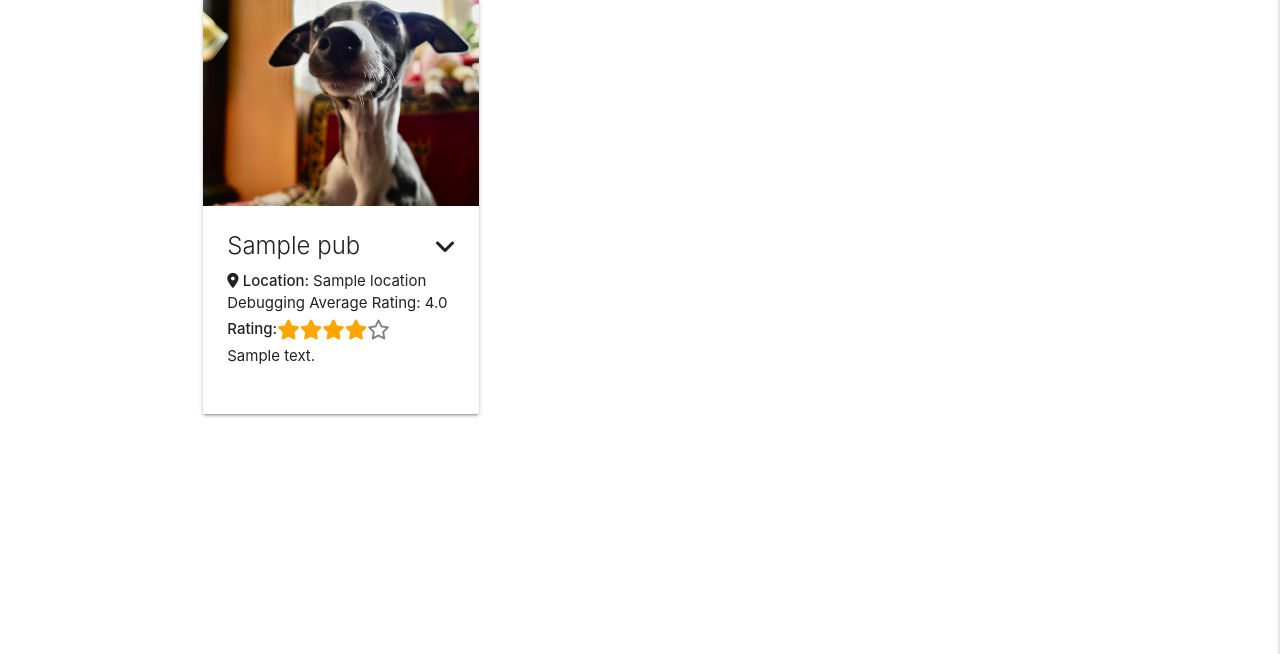
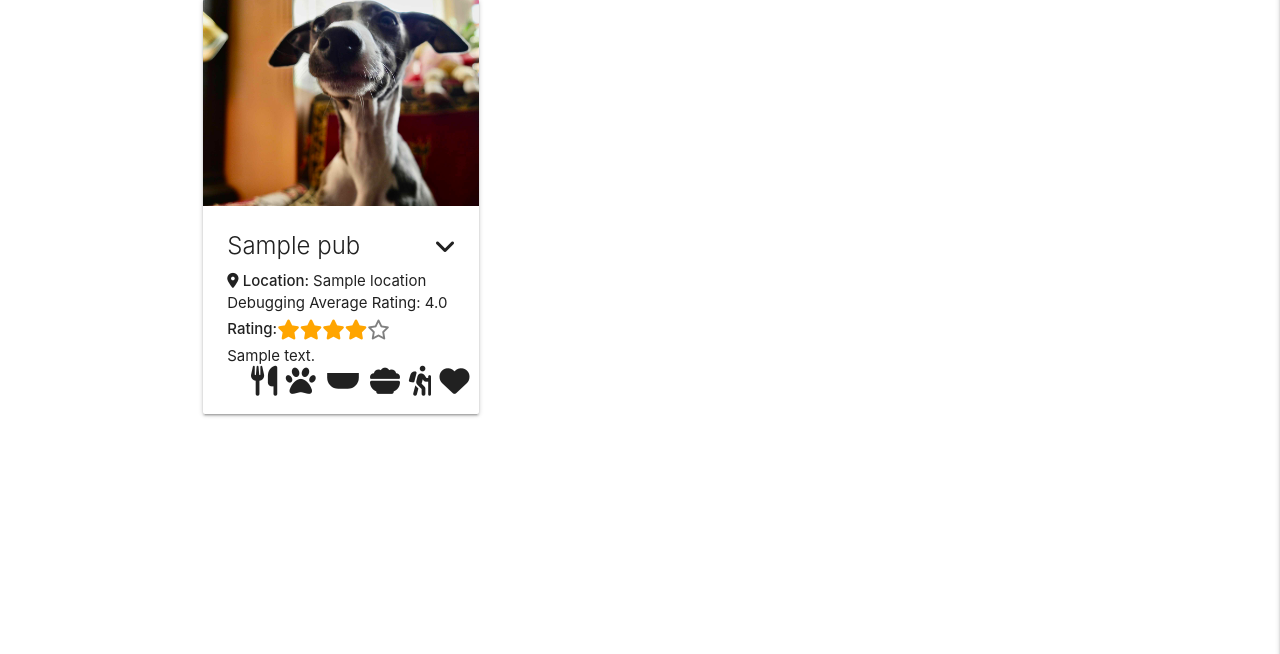
Before and after one commit to amegeddon/Paws-and-Pints, a Flask app: page / in a window 1280 px wide. Shown: the part 73-727 px from the top of the page. Run offline with Flask 3, Linux system fonts and the light colour scheme; the visitor is signed in with stand-in values (Sample User, id 1); a database or web service that is not in the repository returns one stand-in record (values such as "Sample title"); some libraries are stand-ins or nearby versions.

Commit message:
Adds Card Icon Section back after accidental deletion

```diff
--- a/app.py
+++ b/app.py
@@ -24,6 +24,7 @@ def get_pubs():
     pubs_cursor = mongo.db.pubs.find()
     pubs = list(pubs_cursor)
     print("Number of pubs fetched:", len(pubs))
+    print("Pubs data:", pubs)
 
     for pub in pubs:
         pub_id_str = str(pub['_id'])
--- a/templates/reviews.html
+++ b/templates/reviews.html
@@ -1,17 +1,20 @@
 {% extends "base.html" %}
 {% block content %}
-
 <div class="row">
     {% for pub in pubs %}
     <div class="col s12 m4">
         <div class="card" style="position: relative;">
+            <!-- Card Image and Content -->
             <div class="card-image waves-effect waves-block waves-light">
                 <img class="activator" src="{{ url_for('static', filename='images/bunny.jpg') }}">
             </div>
             <div class="card-content">
+                <!-- Card Title and Details -->
                 <span class="card-title activator grey-text text-darken-4">{{ pub.name }}<i class="fas fa-angle-down right"></i></span>
                 <p><i class="fas fa-map-marker-alt"></i> <strong>Location: </strong>{{ pub.location }}</p>
                 <p>Debugging Average Rating: {{ pub.average_rating }}</p>
+
+                <!-- Star Rating -->
                 <div class="stars">
                     <p class="rating bold">Rating: </p>
                     {% for i in range(1, 6) %}
@@ -23,19 +26,22 @@
                     {% endfor %}
                 </div>
 
+                <!-- Description -->
                 <p>{{ pub.description }}</p><br>
             </div>
 
+            <!-- Card Reveal Section -->
             <div class="card-reveal">
+                <!-- Card Title and Close Icon -->
                 <span class="card-title grey-text text-darken-4"><i class="fas fa-times right"></i></span>
 
-                <!-- Print pub ID for debugging -->
+                <!-- Pub ID for Debugging -->
                 <div class=""><p>{{ pub._id }}</p></div>
 
-                <!-- Link to write a review with the pub ID -->
+                <!-- Link to Write a Review -->
                 <a href="{{ url_for('write_review', pub_id=pub._id) }}"><i class="fas fa-pencil-alt left"></i> Write a Review</a>
 
-                <!-- Reviews for the current pub -->
+                <!-- Reviews for the Current Pub -->
                 {% for review in pub.reviews %}
                     <div class="card-panel grey lighten-5">
                         <div class="row">
@@ -44,19 +50,43 @@
                                 <p>{{ review.review_text }}</p>
                                 <p>Rating: {{ review.user_rating|int }}</p>
 
+                                <!-- Star Rating for Reviews -->
                                 <div class="stars">
                                     {% for i in range(review.user_rating|int) %}
-                                    <i class="fas fa-star"></i>
-                                  {% endfor %}
+                                        <i class="fas fa-star"></i>
+                                    {% endfor %}
                                 </div>
                             </div>
                         </div>
                     </div>
                 {% endfor %}
             </div>
+
+            <!-- Card Icon Section -->
+            <div class="card-icons" style="position: absolute; bottom: 0; right: 0;">
+                {% if pub.food_served %}
+                    <i class="fas fa-utensils tooltipped" data-position="bottom" data-tooltip="Serves Food"></i>
+                {% endif %}
+
+                {% if pub.dogs_allowed %}
+                    <i class="fas fa-paw tooltipped" data-position="bottom" data-tooltip="Dogs allowed inside"></i>
+                {% endif %}
+
+                {% if pub.water_provided %}
+                    <i class="mdi--bowl tooltipped" data-position="bottom" data-tooltip="Water provided for dogs"></i>
+                {% endif %}
+                {% if pub.dog_meals %}
+                    <i class="fa-solid fa-bowl-food tooltipped" data-position="bottom" data-tooltip="Serves dog meals"></i>
+                {% endif %}
+                {% if pub.nearby_walks %}
+                    <i class="fas fa-hiking tooltipped" data-position="bottom" data-tooltip="Beautiful walks nearby"></i>
+                {% endif %}
+                {% if pub.loving_staff %}
+                    <i class="fas fa-heart tooltipped" data-position="bottom" data-tooltip="Dog-loving pub staff"></i>
+                {% endif %}
+            </div>
         </div>
     </div>
     {% endfor %}
 </div>
-
 {% endblock %}
```
